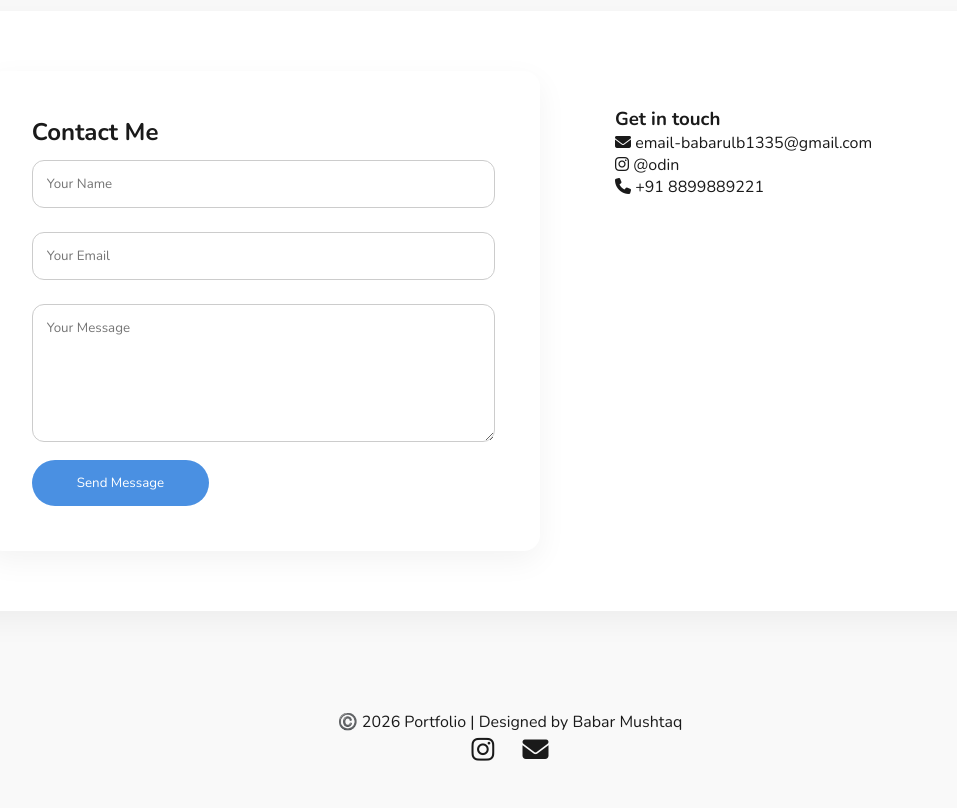
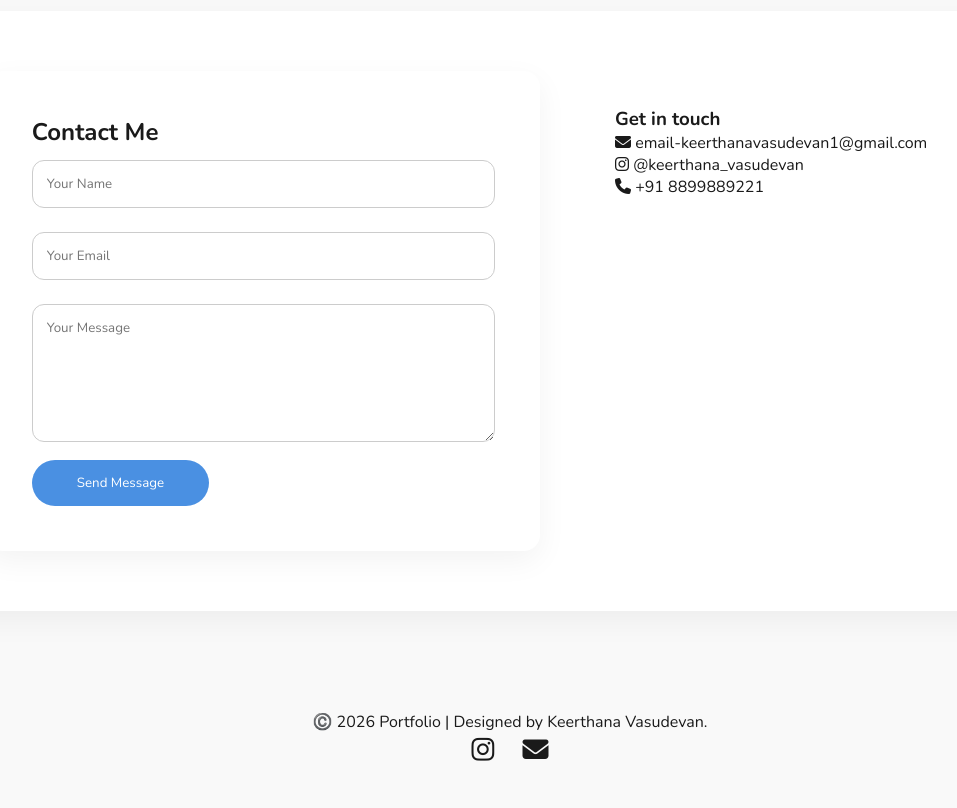
Before and after one commit to 25bcae14-rgb/new-project, a website: page frontend/index.html in a window 1280 px wide. Shown: the part 1940-2748 px from the top of the page, without its empty margins (130-1087 px from the left). Drawn offline with nearby package versions, Linux system fonts and the light colour scheme.

Commit message:
New index.html

```diff
--- a/frontend/index.html
+++ b/frontend/index.html
@@ -2,7 +2,7 @@
 <html lang="en">
 <head>
 <meta charset="UTF-8">
-<title>Babar's Portfolio</title>
+<title>Keerthana's Portfolio</title>
 
 <link rel="stylesheet" href="style.css">
 
@@ -29,7 +29,7 @@
 
 <section id="home">
   <div class="home-text">
-    <h1>Hi, I’m Babar Mushtaq</h1>
+    <h1>Hi, I’m Keerthana Vasudevan</h1>
     <p>Full Stack & Software Developer.</p>
     <a href="mongo main_merged.pdf" class="cv-btn">
       <i class="fas fa-download"></i> Download CV
@@ -117,9 +117,9 @@ Full stack & Software Developer with a strong grip on Data Structures and Algori
   <div class="contact-info">
     <h3>Get in touch</h3>
 
-    <p><i class="fas fa-envelope"></i> email-babarulb1335@gmail.com</p>
+    <p><i class="fas fa-envelope"></i> email-keerthanavasudevan1@gmail.com</p>
 
-    <p><i class="fab fa-instagram"></i> @odin</p>
+    <p><i class="fab fa-instagram"></i> @keerthana_vasudevan</p>
 
     <p><i class="fas fa-phone"></i> +91 8899889221</p>
 
@@ -129,7 +129,7 @@ Full stack & Software Developer with a strong grip on Data Structures and Algori
 
 <footer>
 
-©️ 2026 Portfolio | Designed by Babar Mushtaq
+©️ 2026 Portfolio | Designed by Keerthana Vasudevan.
 
 <div class="footer-social">
 
```
